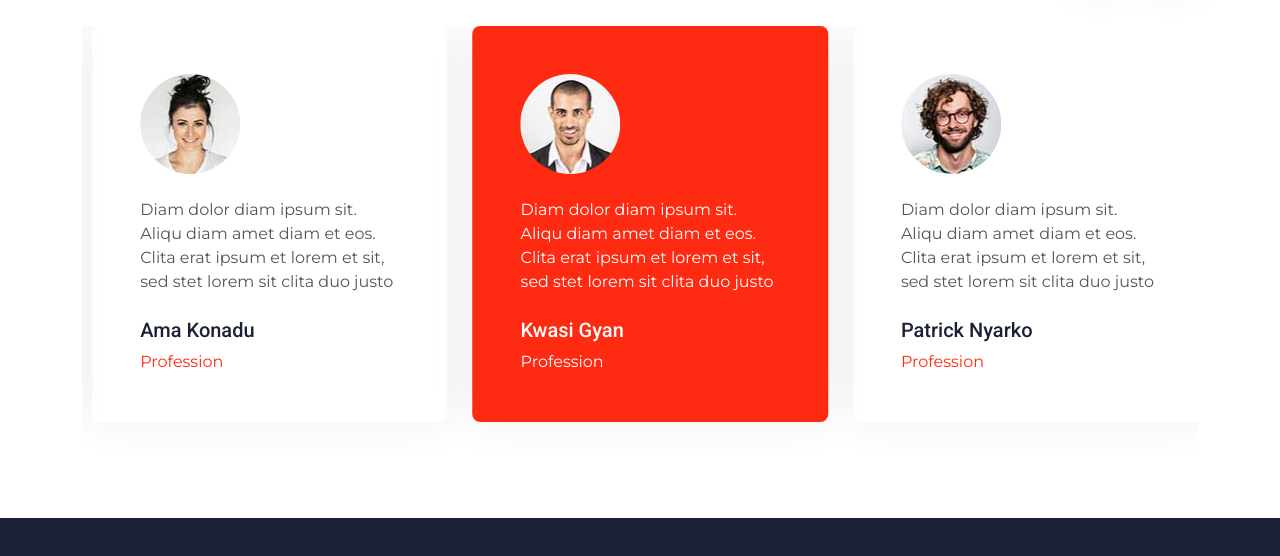
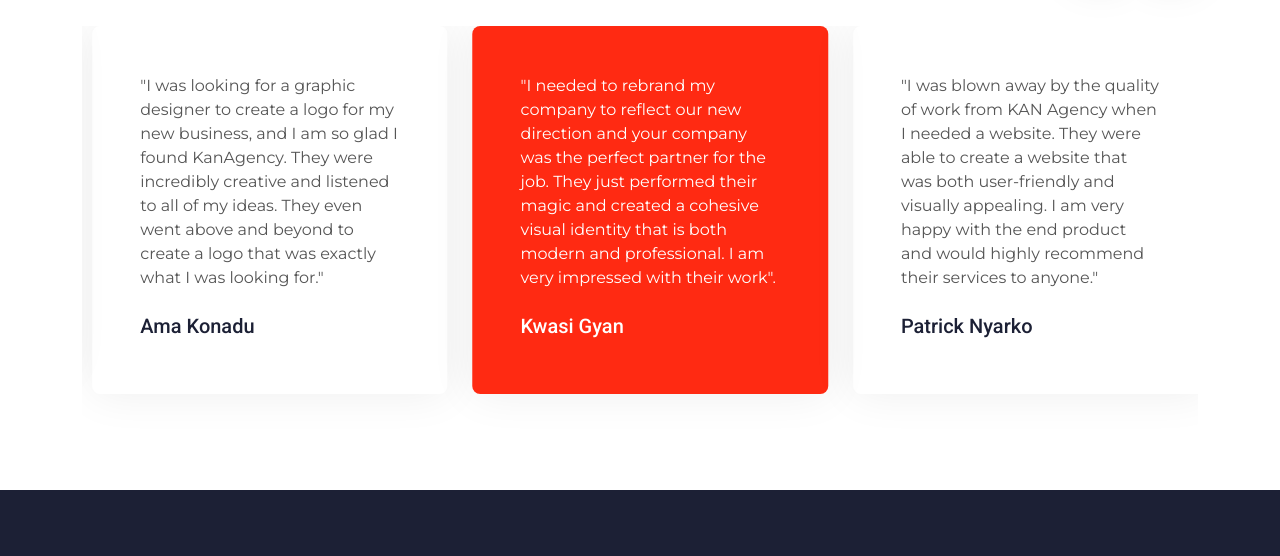
Before and after one commit to Deric221/KanCreativeAgency, a plain HTML site: page testimonial.html in a window 1280 px wide. Shown: the part 818-1374 px from the top of the page. Drawn offline with nearby package versions, Linux system fonts and the light colour scheme; animation ran at ten frames a second.

Commit message:
Update testimonial.html

```diff
--- a/testimonial.html
+++ b/testimonial.html
@@ -181,53 +181,36 @@
     <!-- Testimonial Start -->
      <div class="container-xxl pt-5">
         <div class="container">
-        <div
-          class="text-center text-md-start pb-5 pb-md-0 wow fadeInUp"
-          data-wow-delay="0.1s"
-          style="max-width: 500px"
-        >
+            <div class="text-center text-md-start pb-5 pb-md-0 wow fadeInUp" data-wow-delay="0.1s" style="max-width: 500px;">
                 <p class="fs-5 fw-medium text-primary">Testimonial</p>
                 <h1 class="display-5 mb-5">What Clients Say About Our Services!</h1>
             </div>
-        <div
-          class="owl-carousel testimonial-carousel wow fadeInUp"
-          data-wow-delay="0.1s"
-        >
+            <div class="owl-carousel testimonial-carousel wow fadeInUp" data-wow-delay="0.1s">
                 <div class="testimonial-item rounded p-4 p-lg-5 mb-5">
-            <img class="mb-4" src="img/testimonial-1.jpg" alt="" />
-            <p class="mb-4">
-              Diam dolor diam ipsum sit. Aliqu diam amet diam et eos. Clita erat
-              ipsum et lorem et sit, sed stet lorem sit clita duo justo
+                    <p class="mb-4">"I was looking for a graphic designer to create a logo for my new business, and I am so glad I found KanAgency.
+                        They were incredibly creative and listened to all of my ideas. They even went above and beyond to create a logo that was exactly what I was looking for."
                     </p>
                     <h5>Ama Konadu</h5>
-            <span class="text-primary">Profession</span>
                 </div>
                 <div class="testimonial-item rounded p-4 p-lg-5 mb-5">
-            <img class="mb-4" src="img/testimonial-2.jpg" alt="" />
-            <p class="mb-4">
-              Diam dolor diam ipsum sit. Aliqu diam amet diam et eos. Clita erat
-              ipsum et lorem et sit, sed stet lorem sit clita duo justo
+                    <p class="mb-4">"I needed to rebrand my company to reflect our new direction and your company was the perfect partner for the job.
+                        They just performed their magic and created a cohesive visual identity that is both modern and professional.
+                        I am very impressed with their work".
                     </p>
                     <h5>Kwasi Gyan</h5>
-            <span class="text-primary">Profession</span>
                 </div>
                 <div class="testimonial-item rounded p-4 p-lg-5 mb-5">
-            <img class="mb-4" src="img/testimonial-3.jpg" alt="" />
-            <p class="mb-4">
-              Diam dolor diam ipsum sit. Aliqu diam amet diam et eos. Clita erat
-              ipsum et lorem et sit, sed stet lorem sit clita duo justo
+                    <p class="mb-4">"I was blown away by the quality of work from KAN Agency when I needed a website.
+                        They were able to create a website that was both user-friendly and visually appealing.
+                        I am very happy with the end product and would highly recommend their services to anyone."
                     </p>
                     <h5>Patrick Nyarko</h5>
-            <span class="text-primary">Profession</span>
                 </div>
                 <div class="testimonial-item rounded p-4 p-lg-5 mb-5">
-            <img class="mb-4" src="img/testimonial-4.jpg" alt="" />
-            <p class="mb-4">
-              Diam dolor diam ipsum sit. Aliqu diam amet diam et eos. Clita erat
-              ipsum et lorem et sit, sed stet lorem sit clita duo justo
+                    <p class="mb-4">"I needed a logo designer to create a logo for my new product line, and I was so impressed with the work from this company.
+                        I am very happy with the end product and would highly recommend their services to anyone."
                     </p>
                     <h5>Rebecca Agyeiwaa</h5>
-            <span class="text-primary">Profession</span>
                 </div>
             </div>
         </div>
```
Lines whose indentation alone changed are shown as unchanged.
